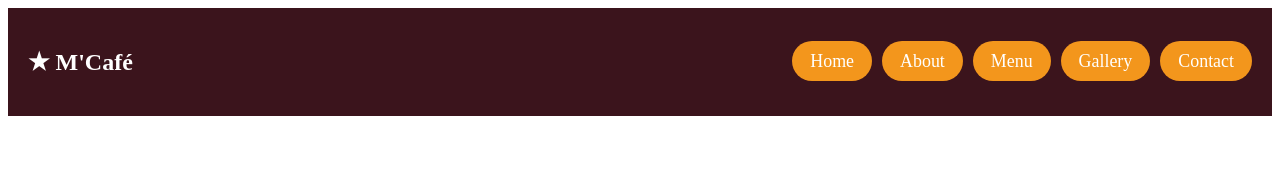
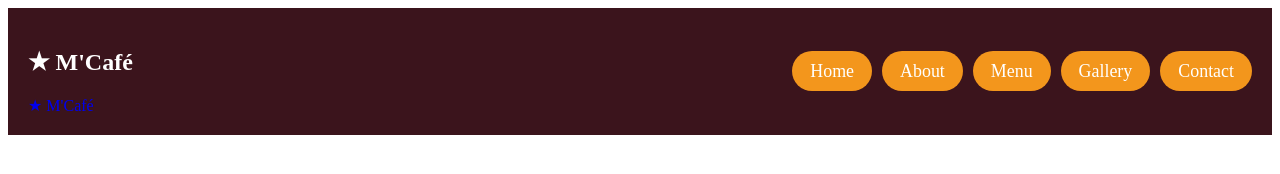
Before and after one commit to ABC24-026/web, a plain HTML site: page index.html in a window 1280 px wide. Drawn offline with Linux system fonts and the light colour scheme.

Commit message:
index.html

```diff
--- a/index.html
+++ b/index.html
@@ -11,6 +11,7 @@
 <nav class="navbar">
     <a href="#" class="nav-logo">
         <h2 class="logo-text"> ★ M'Café</h2>
+        <span class="logo">★ M'Café</span>
     </a>
       <ul class="nav-menu">
              <li class="nav-item"><a href="#" class="nav-link">Home</a></li>
```
